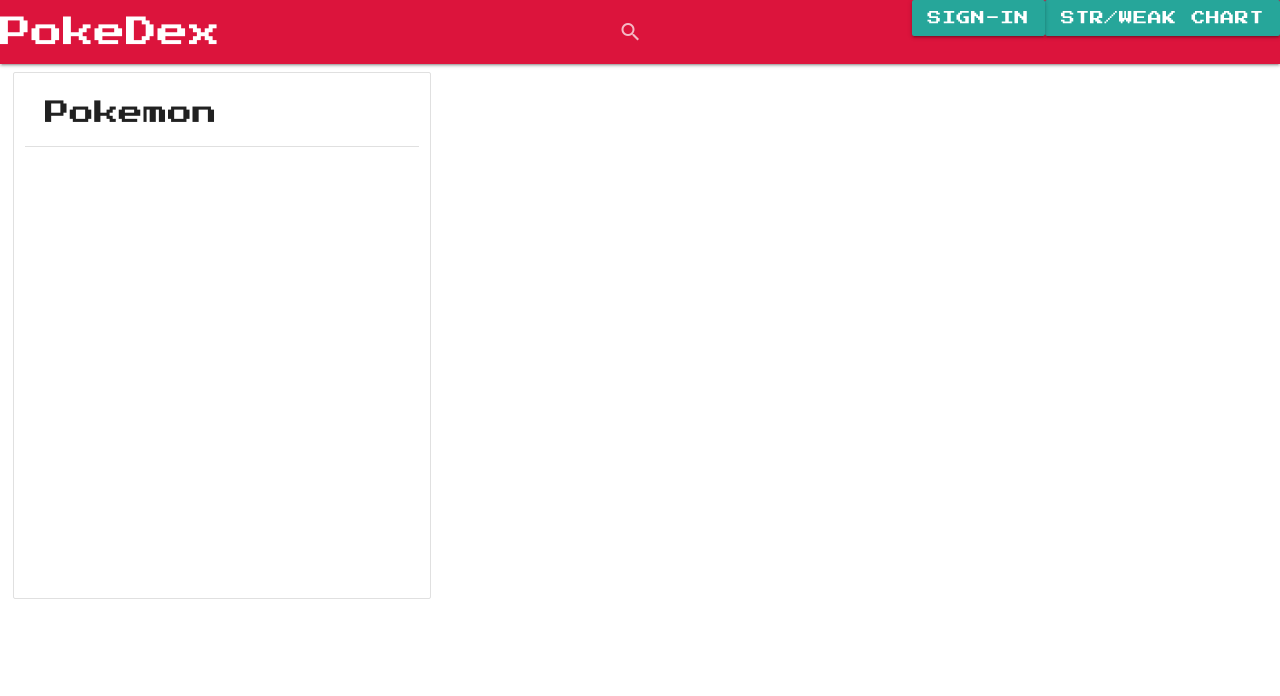
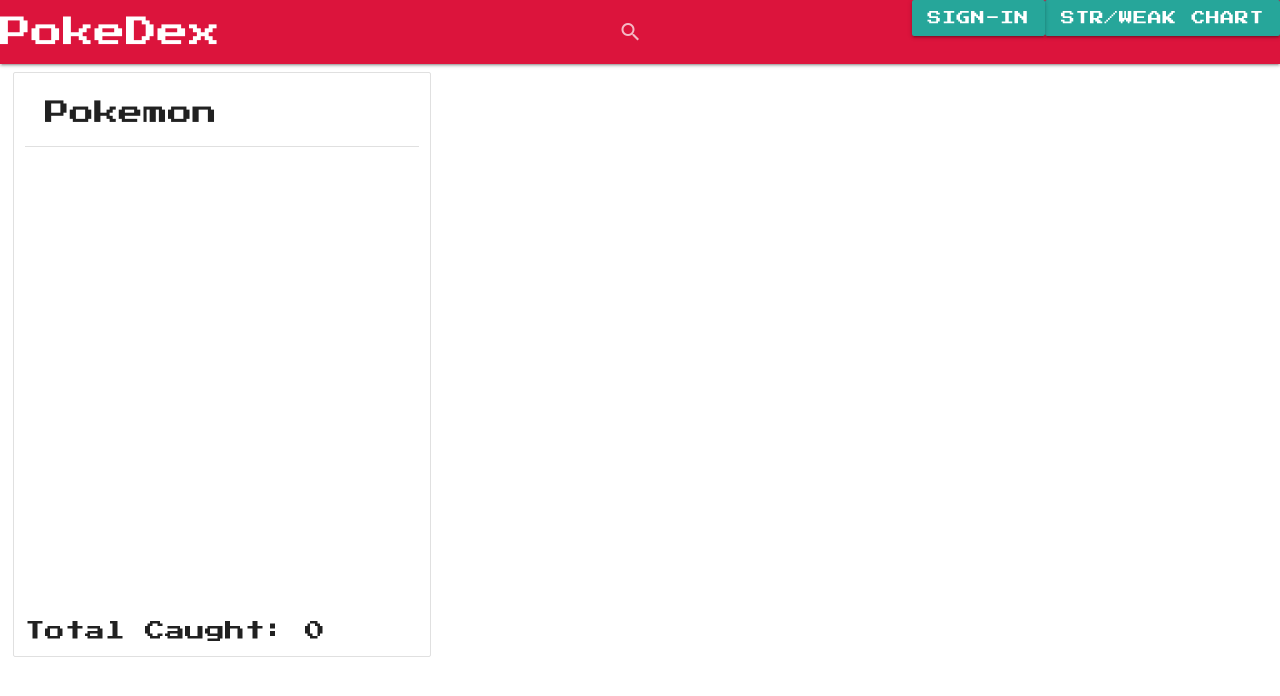
Before and after one commit to Crhodes92/PokedexRepo, a plain HTML site: page index.html in a window 1280 px wide. Drawn offline with nearby package versions, Linux system fonts and the light colour scheme; no server answers.

Commit message:
cleaned up firebase code for readability, took out some unnecesary comments, added in Total Caught button and made it reset to zero upon log out

```diff
--- a/assets/css/style.css
+++ b/assets/css/style.css
@@ -90,3 +90,7 @@ _________________________________________________________*/
 .modal a {
   color: crimson;
 }
+
+#totals {
+  font-size: 20px
+}
--- a/assets/javascript/logic.js
+++ b/assets/javascript/logic.js
@@ -263,8 +263,9 @@ $(document).ready(function () {
     var btnLogout = $('#btnLogout');
     console.log(btnLogin)
 
+    //SIGN UP FUNCTION
     $(document).on("click", "#btnSignUp", function() {
-        console.log("yo")
+        console.log("Signed up!")
         var email = $("#txtEmail").val();
         console.log(email)
         var pass = $("#txtPassword").val();
@@ -274,6 +275,7 @@ $(document).ready(function () {
         // promise.catch(e => console.log(e.message));
     })
 
+    //LOG IN FUNCTION
     $(document).on("click", "#btnLogin", function() {
         //  get email and password
         var email = $("#txtEmail").val();
@@ -283,31 +285,7 @@ $(document).ready(function () {
         auth.signInWithEmailAndPassword(email, pass);
     })
 
-
-    // add login event.
-    // btnLogin.addEventListener('click', e => {
-    //     //   get email and password
-    //     var email = txtEmail.value;
-    //     var pass = txtPassword.value;
-    //     var auth = firebase.auth();
-    //     // sign in
-    //     auth.signInWithEmailAndPassword(email, pass);
-    //     promise.catch(e => console.log(e.message));
-    // });
-
-    // sign up event
-    // btnSignUp.addEventListener('click', e => {
-    //     // get email and password
-    //     // TODO: check for real email
-    //     var email = txtEmail.value;
-    //     console.log(txtEmail)
-    //     var pass = txtPassword.value;
-    //     var auth = firebase.auth();
-    //     // sign in
-    //     auth.createUserWithEmailAndPassword(email, pass);
-    //     promise.catch(e => console.log(e.message));
-    // });
-
+    //LOG OUT FUNCTION
     $(document).on("click", "#btnLogout", function() {
 
         firebase.auth().signOut();
@@ -327,7 +305,7 @@ $(document).ready(function () {
 
           firebase.database().ref('users/' + uid).set({
             email: email,
-            yo: "yo",
+
           });
 
           database.ref().on("value", function(snapshot) {
@@ -342,6 +320,7 @@ $(document).ready(function () {
           $(document).on("click", "#Caught", function (){
 
             totalCaught++;
+            console.log(totalCaught)
             alert("You Have Registered This Pokemon To The Pokedex");
 
         var pokeStatus = {
@@ -382,26 +361,14 @@ $(document).ready(function () {
           // User is signed out.
           console.log("logged out man")
           $("#btnLogout").addClass("hide");
+          $("#total-caught").text(0)
           // ...
         }
       });
-    // add a realtime listener
-    // firebase.auth().onAuthStateChanged(firebaseUser => {
-    //     if(firebaseUser) {
-    //         console.log(firebaseUser);
-    //         btnLogout.classList.remove('hide');
-    //     } else {
-    //         console.log('not logged in');
-    //         btnLogout.classList.add('hide');
-    //     }
-    // });
-// }());
 
 // _________________________________________________
 // end firebase
-
-
-
+//Begin Google Custom Search JSON API Function
 $(function(){
 function googleCustomSearch(){
     $("#searchResultsP").empty();
--- a/index.html
+++ b/index.html
@@ -104,6 +104,7 @@
           </li>
           <!--Pokemon get inserted here-->
         </ul>
+        <h4 id="totals">Total Caught: <span id="total-caught"></span></h4>
 
       </div>
 
```
